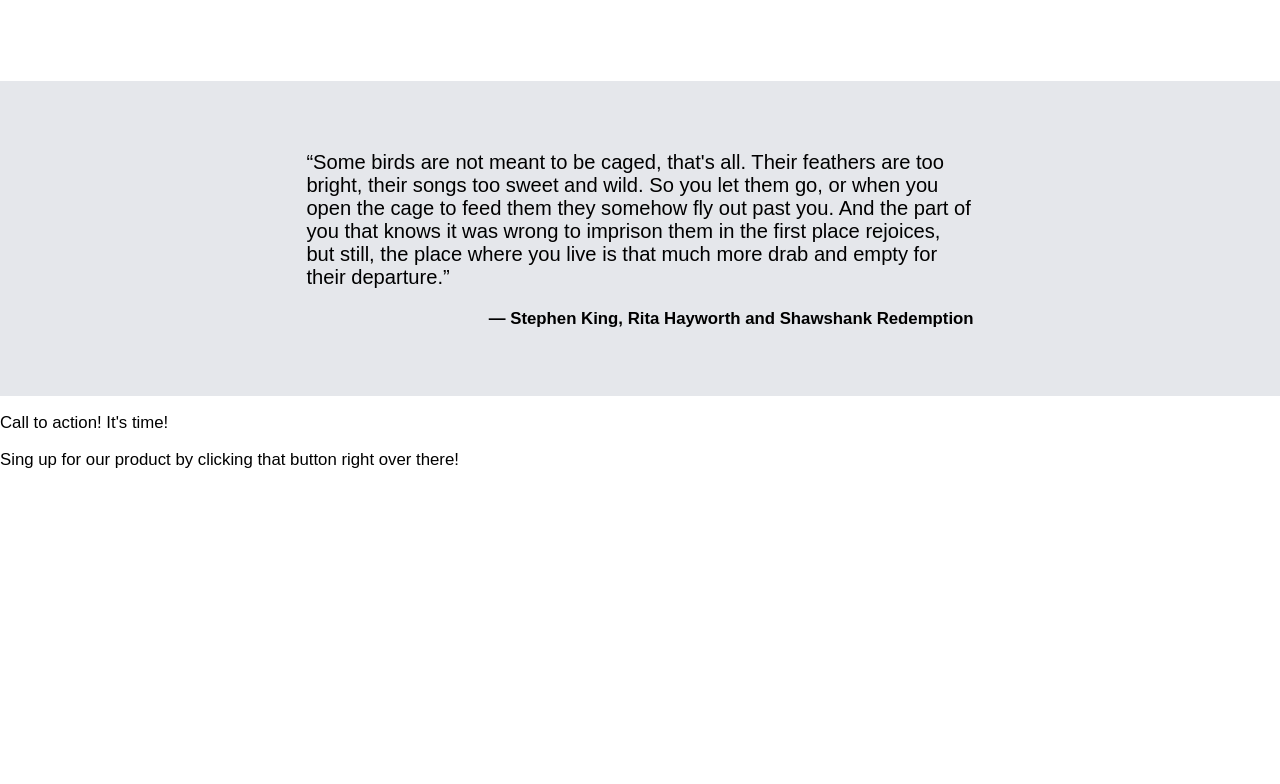
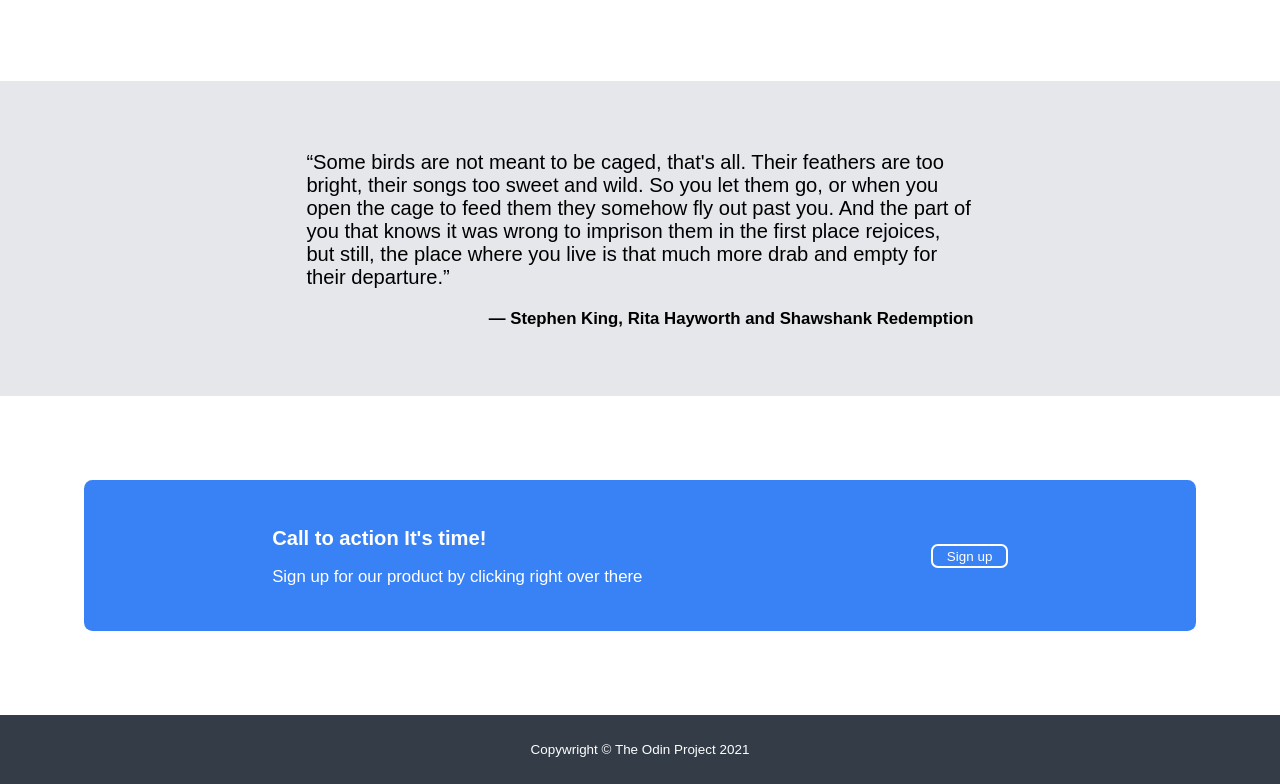
Before and after one commit to Krystioz/Landing-page, a plain HTML site: page index.html in a window 1280 px wide. Shown: the part 1672-2456 px from the top of the page. Before the commit the page ends 2159 px from the top, so only its background shows below. Drawn offline with Linux system fonts and the light colour scheme.

Commit message:
footer and finishing touches

```diff
--- a/index.html
+++ b/index.html
@@ -171,16 +171,20 @@
             <div class="contribute-container">
                 <div class="contribute-box">
                     <div class="contribute-content">
-                        <p>Call to action! It's time!</p>
-                        <p>
-                            Sing up for our product by
-                            clicking that button right over
-                            there!
-                        </p>
+                        <div class="text-contribute">
+                            <p class="call">Call to action It's time!</p>
+                            <p class="under-call">
+                                Sign up for our product by
+                                clicking right over there
+                            </p>
+                        </div>
+                        <div class="button-contribute">
+                            <a href="">Sign up</a>
+                        </div>
                     </div>
                 </div>
             </div>
         </main>
-        <footer></footer>
+        <footer><p>Copywright © The Odin Project 2021</p></footer>
     </body>
 </html>
--- a/styles.css
+++ b/styles.css
@@ -159,3 +159,54 @@
     text-align: right;
     font-weight: bold;
 }
+
+.contribute-container{
+margin: 5em;
+}
+
+.contribute-box {
+    background-color: #3882F6;
+    color: rgb(255, 255, 255);
+    padding: 0.1em ;
+    border-radius: 0.5em;
+}
+
+.contribute-content {
+    margin: 1.5em 3em;
+    display: flex;
+    justify-content: space-around;
+    align-items: center;
+}
+
+.call {
+    font-weight: 700;
+    font-size: 1.2em;
+    margin-bottom: 0;
+}
+
+.under-cal {
+    margin-top: 0;
+    font-size: 0.9em;
+}
+
+.text-contribute {
+    margin-right: 1em;
+}
+
+.contribute-content a {
+    text-decoration: none;
+    color: white;
+    padding: 0.2em 1em;
+    border: solid;
+    border-radius: 0.5em;
+    border-width: 0.2em;
+    font-size: 0.8em;
+}
+
+footer {
+    background-color: rgb(52, 60, 71);
+    color: white;
+    padding: 1em;
+    text-align: center;
+    font-size: 0.8em;
+}
```
